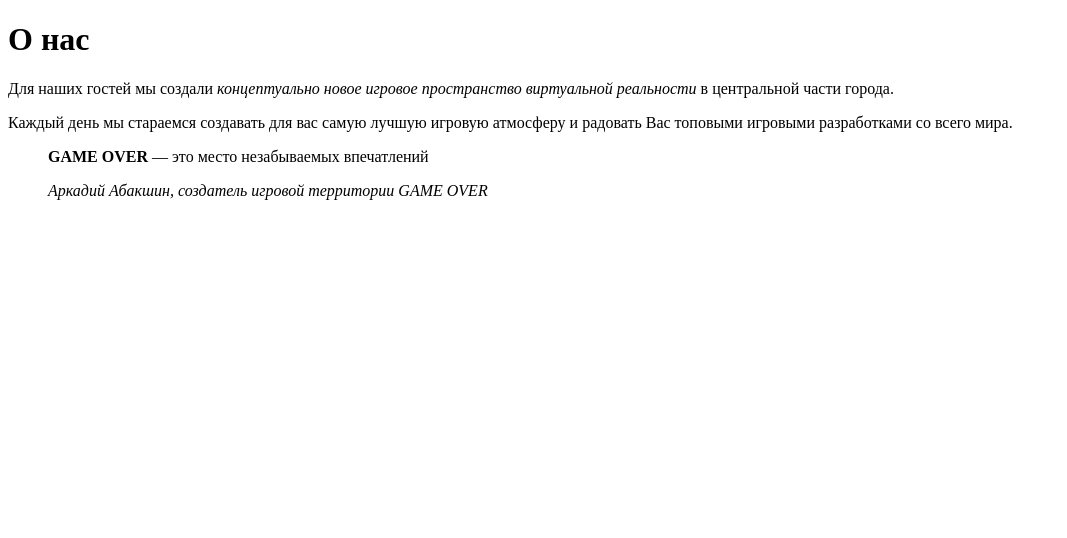
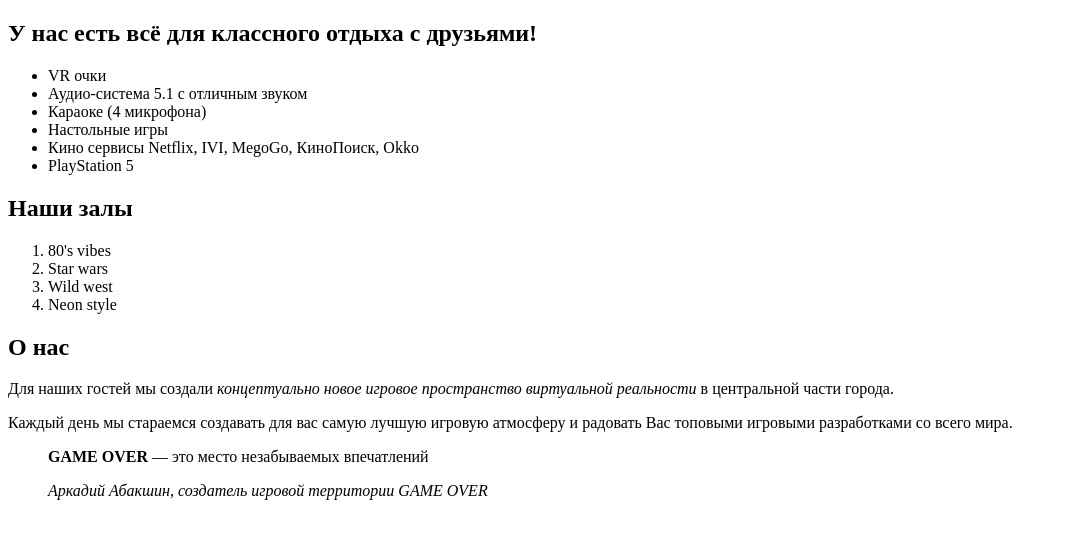
Before and after one commit to emiaesthetic/go, a plain HTML site: page index.html in a window 1280 px wide. Shown: the whole page, without its empty margins (0-1067 px from the left). Drawn offline with Linux system fonts and the light colour scheme.

Commit message:
HTML lists: Add two blocks based on a pattern

```diff
--- a/index.html
+++ b/index.html
@@ -1,13 +1,32 @@
 <!DOCTYPE html>
 <html lang="ru">
-
 <head>
   <meta charset="UTF-8">
-  <title>Модуль 1, урок 1</title>
+  <title>Списки HTML</title>
 </head>
 
 <body>
-  <h1>О нас</h1>
+  <h2>У нас есть всё для классного отдыха с друзьями!</h2>
+
+  <ul>
+    <li>VR очки</li>
+    <li>Аудио-система 5.1 с отличным звуком</li>
+    <li>Караоке (4 микрофона)</li>
+    <li>Настольные игры</li>
+    <li>Кино сервисы Netflix, IVI, MegoGo, КиноПоиск, Okko</li>
+    <li>PlayStation 5</li>
+  </ul>
+
+  <h2>Наши залы</h2>
+
+  <ol>
+    <li>80's vibes</li>
+    <li>Star wars</li>
+    <li>Wild west</li>
+    <li>Neon style</li>
+  </ol>
+
+  <h2>О нас</h2>
 
   <p>Для наших гостей мы создали <i>концептуально новое игровое пространство виртуальной реальности</i> в центральной части города.</p>
 
@@ -20,5 +39,4 @@
     </p>
   </blockquote>
 </body>
-
 </html>
```
